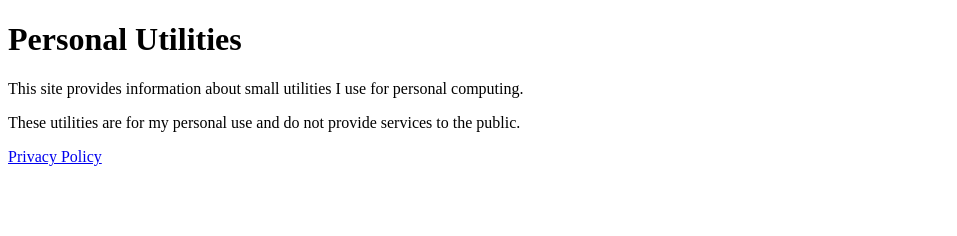
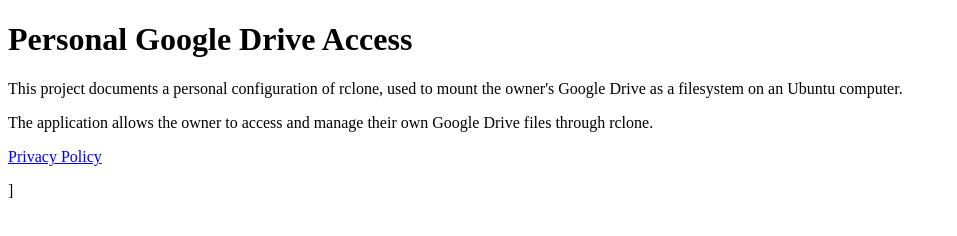
Before and after one commit to Fred-B-Berendse/fred-b-berendse.github.io, a plain HTML site: page index.html in a window 1280 px wide. Shown: the whole page, without its empty margins (0-957 px from the left). Drawn offline with Linux system fonts and the light colour scheme.

Commit message:
Revise index.html for Google Drive access documentation
Updated the content to reflect personal Google Drive access documentation and removed previous utility descriptions.

```diff
--- a/index.html
+++ b/index.html
@@ -6,11 +6,15 @@
   <title>Personal Utilities</title>
 </head>
 <body>
-  <h1>Personal Utilities</h1>
-  <p>This site provides information about small utilities
-     I use for personal computing.</p>
-  <p>These utilities are for my personal use and do not
-     provide services to the public.</p>
-  <p><a href="privacy.html">Privacy Policy</a></p>
-</body>
+<h1>Personal Google Drive Access</h1>
+
+<p>This project documents a personal configuration of rclone,
+used to mount the owner's Google Drive as a filesystem on
+an Ubuntu computer.</p>
+
+<p>The application allows the owner to access and manage
+their own Google Drive files through rclone.</p>
+
+<p><a href="privacy.html">Privacy Policy</a></p>
+]</body>
 </html>
```
